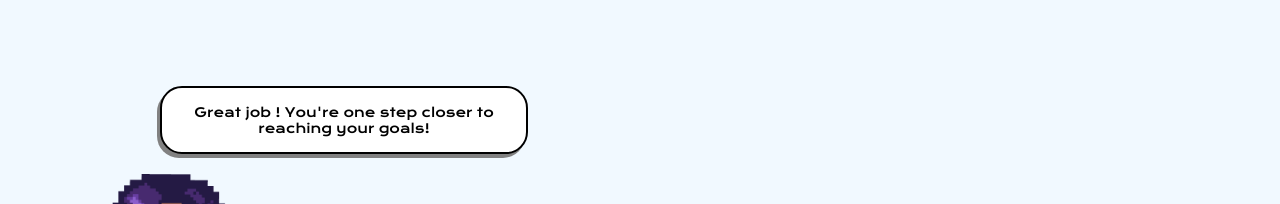
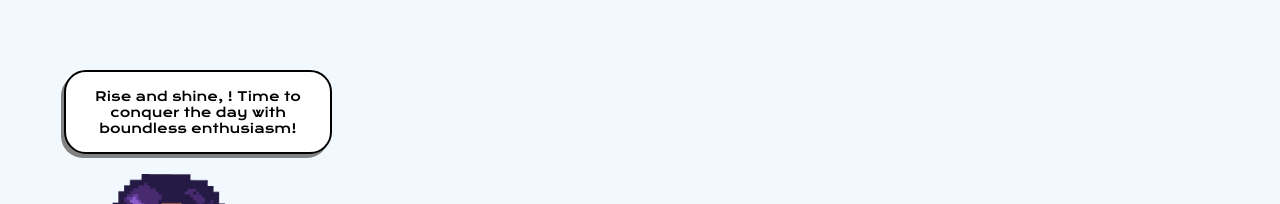
Before and after one commit to EndziTheNoob/taskmate, a Next.js app: page /todolist in a window 1280 px wide. Shown: the part 294-498 px from the top of the page. Built offline with nearby package versions, Linux system fonts and the light colour scheme.

Commit message:
uprava pozice bubliny v todolistu

```diff
--- a/src/components/Character/index.js
+++ b/src/components/Character/index.js
@@ -36,7 +36,7 @@ function animationReducer(state, action) {
   }
 }
 
-export default function Character() {
+export default function Character({ type }) {
   const [picture, dispatch] = useReducer(animationReducer, null);
   const [showBubble, setShowBubble] = useState(false);
 
@@ -61,7 +61,7 @@ export default function Character() {
 
   return (
     <>
-      {showBubble && <CharacterBubble type="done" />}
+      {showBubble && <CharacterBubble type={type} />}
       {picture}
     </>
   );
--- a/src/components/CharacterBubble/styled.js
+++ b/src/components/CharacterBubble/styled.js
@@ -8,8 +8,8 @@ const Palette = {
 export const BubbleContainer = styled.div`
   position: absolute;
   bottom: 22rem;
-  left: 8rem;
-  max-width: 400px;
+  left: 2rem;
+  max-width: 300px;
 `;
 
 export const BubbleContent = styled.div`
--- a/src/pages/api/quotes_morning.js
+++ b/src/pages/api/quotes_morning.js
@@ -1,4 +1,4 @@
-export const quotesMorning = [
+const quotesMorning = [
   'Rise and shine, $name! Time to conquer the day with boundless enthusiasm!',
   "Good morning, $name! Let's kickstart this day with a burst of productive energy!",
   'Hi $name, wake up and seize the day! Unleash your creative powers and make magic happen!',
--- a/src/pages/todolist.js
+++ b/src/pages/todolist.js
@@ -23,6 +23,7 @@ import Character from '@/components/Character/index';
 export default function TodoApp() {
   const [tasks, setTasks] = useState([]);
   const [newTask, setNewTask] = useState('');
+  const [taskDone, setTaskDone] = useState(false);
 
   useEffect(() => {
     setTasks(LoadTodos());
@@ -60,6 +61,8 @@ export default function TodoApp() {
     };
     setTasks(updatedTasks);
     SaveTodos(updatedTasks);
+
+    setTaskDone(updatedTasks[index].done);
   };
 
   const handleKeyPress = (e) => {
@@ -127,7 +130,8 @@ export default function TodoApp() {
             <TaskCount>{`${doneCount}`}</TaskCount>
           </MoneyContainer>
         </TaskList>
-        <Character />
+        <Character type="morning" />
+        {taskDone ? <Character type="done" /> : null}
       </Container>
     </>
   );
```
